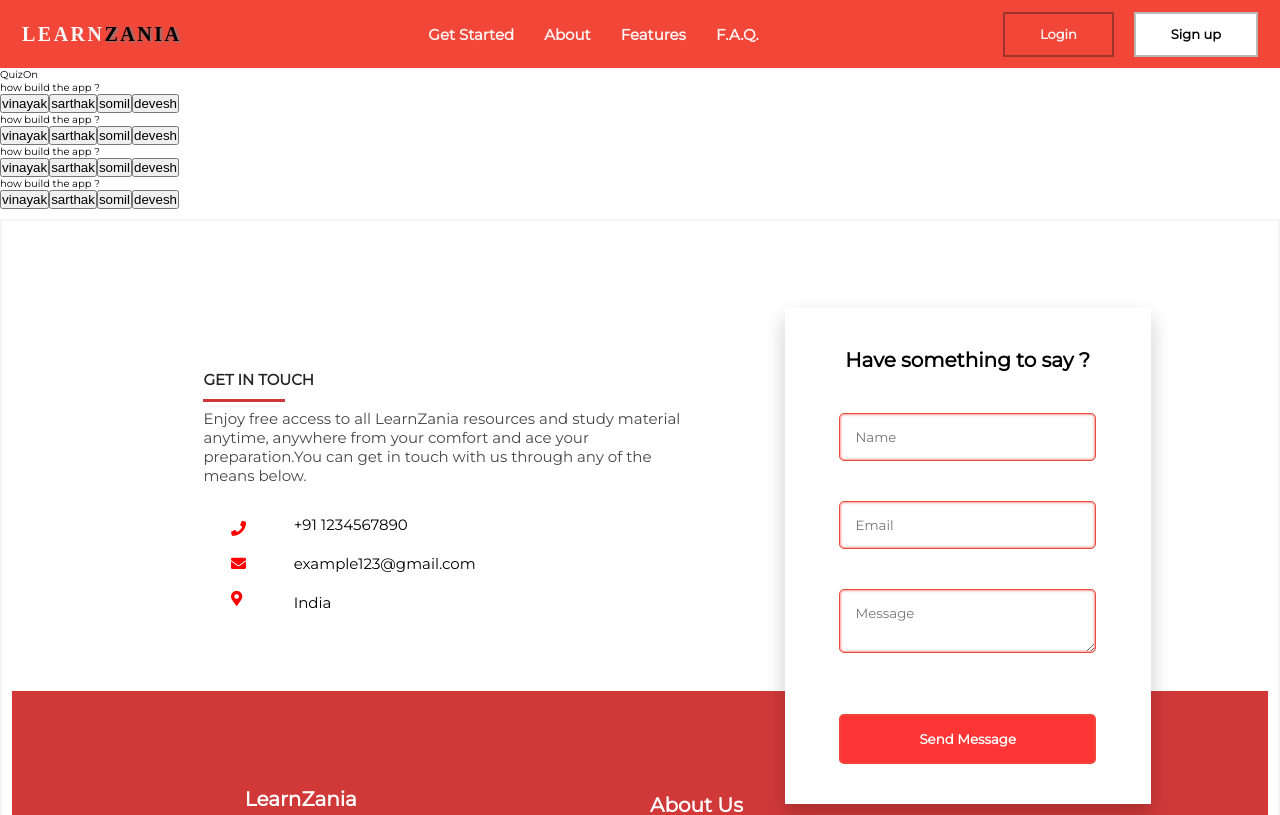
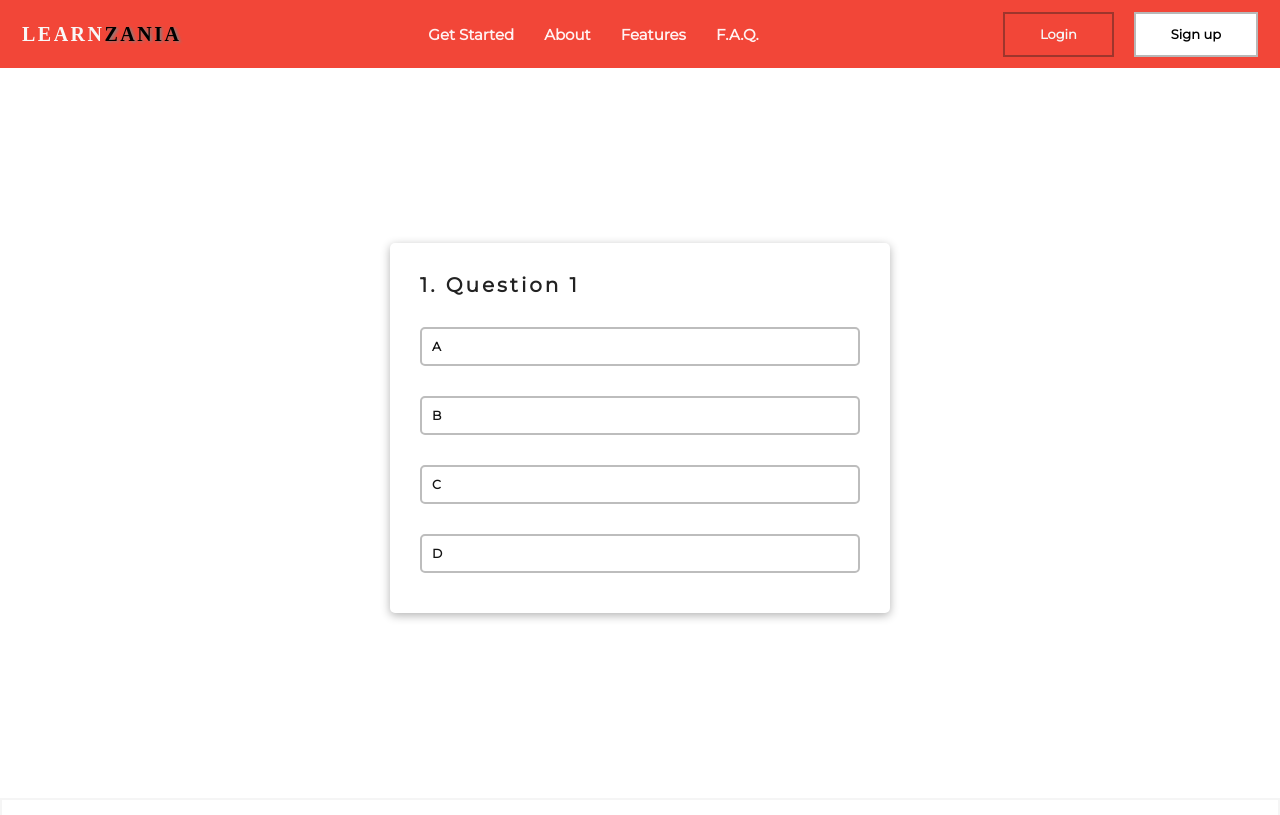
Before and after one commit to Akshima-Ghai/OneEducationalWebsiteForAll, a React (Create React App) app: page /quiz/1 in a window 1280 px wide. Shown: the top 815 px of the page. Built offline with nearby package versions, Linux system fonts and the light colour scheme.

Commit message:
Added Quiz Styling

```diff
--- a/src/App.js
+++ b/src/App.js
@@ -3,14 +3,23 @@ import { Route, Switch } from "react-router";
 import "./App.css";
 import Footer from "./components/Footer/Footer";
 import Layout from "./components/Layout/Layout";
-import { Home, Login, Signup, About, FAQ, Section, SingleQuiz} from "./pages/PageSrc";
+import {
+  Home,
+  Login,
+  Signup,
+  About,
+  FAQ,
+  Section,
+  SingleQuiz,
+  QuizList,
+} from "./pages/PageSrc";
 
 function App() {
   return (
     <Switch>
       <Layout>
         <Route path="/quiz/:qid" exact component={SingleQuiz} />
-        {/* <Route path="/section" exact component={Section} /> */}
+        <Route path="/quiz" exact component={QuizList} />
         <Route path="/section" exact component={Section} />
         <Route path="/about" exact component={About} />
         <Route path="/signup" exact component={Signup} />
--- a/src/components/QuestionBox/QuestionBox.css
+++ b/src/components/QuestionBox/QuestionBox.css
@@ -0,0 +1,46 @@
+.quizbox__container {
+  min-height: 90vh;
+  display: flex;
+  justify-content: center;
+  align-items: center;
+}
+
+.quizbox__main {
+  padding: 3rem;
+  box-shadow: 0 0.25rem 1rem rgba(0, 0, 0, 0.3);
+  border-radius: 5px;
+  min-width: 50rem;
+  min-height: 32.5rem;
+}
+
+.quizbox__main h1 {
+  color: #222222;
+  letter-spacing: 3px;
+  text-transform: capitalize;
+}
+
+.quizbox__main ul {
+  list-style: none;
+  padding: 1rem 0;
+  margin-top: 2rem;
+}
+
+.quizbox__main li {
+  padding: 1rem;
+  border-radius: 5px;
+  border: 2px solid rgb(189, 189, 189);
+  margin-bottom: 3rem;
+  font-weight: bold;
+  font-size: 1.25rem;
+  color: #141414;
+  text-transform: capitalize;
+  cursor: pointer;
+}
+
+.quizbox__main li:hover {
+  box-shadow: 0 0.5rem 0.75rem rgba(0, 0, 0, 0.1);
+}
+
+.quizbox__main li:last-of-type {
+  margin-bottom: 0;
+}
--- a/src/components/QuestionBox/QuestionBox.js
+++ b/src/components/QuestionBox/QuestionBox.js
@@ -1,24 +1,50 @@
-import React, {useState} from "react";
+import React, { useState } from "react";
 import "./QuestionBox.css";
 
-// Function to question inside our app
-const QuestionBox = ({ question, options, selected}) => {
-  const [answer, setAnswer] = useState(options);
+class ListItem extends React.Component {
+  onClickAnswer = () => {
+    this.props.answerCallback(this.props.index);
+  };
+  render() {
+    return (
+      <li
+        onClick={(event) => {
+          event.target.style.backgroundColor = "red";
+          event.target.style.color = "white";
+          setTimeout(() => {
+            event.target.style.backgroundColor = "transparent";
+            event.target.style.color = "#222";
+            this.onClickAnswer();
+          }, 250);
+        }}
+      >
+        {this.props.answerItem}
+      </li>
+    );
+  }
+}
+
+const QuestionBox = (props) => {
   return (
-    <div className="questionBox">
-        <div className="question">{question}</div>
-        {answer.map((text, index) => (
-          <button
-              key={index}
-              className="answerBtn"
-              onClick={()=>{
-                    setAnswer();
-                    selected(text);
-                  }}> {text}
-         </button>
-        ))}
+    <div className="quizbox__container">
+      <div className="quizbox__main">
+        <h1>
+          {props.questionIndex}. {props.questionDatum.prompt}
+        </h1>
+        <ul>
+          {props.answers.map(function (answer, index) {
+            return (
+              <ListItem
+                answerItem={answer}
+                answerCallback={props.answerCallback}
+                index={index}
+              />
+            );
+          }, this)}
+        </ul>
+      </div>
     </div>
-  )
+  );
 };
 
 export default QuestionBox;
--- a/src/components/ResultBox/ResultBox.css
+++ b/src/components/ResultBox/ResultBox.css
@@ -0,0 +1,44 @@
+.resultbox__container {
+  min-height: 90vh;
+  display: flex;
+  justify-content: center;
+  align-items: center;
+}
+
+.resultbox__main {
+  padding: 3rem;
+  box-shadow: 0 0.25rem 1rem rgba(0, 0, 0, 0.3);
+  border-radius: 5px;
+  min-width: 50rem;
+  min-height: 27.5rem;
+  background-color: #f24638;
+  display: flex;
+  flex-direction: column;
+  align-items: center;
+}
+
+.resultbox__main h1 {
+  text-align: center;
+  color: white;
+  margin: 3rem;
+  font-size: 3rem;
+}
+
+.resultbox__main p {
+  text-align: center;
+  font-size: 1.75rem;
+  font-weight: bold;
+  color: white;
+}
+
+.resultbox__main button {
+  margin-top: 3rem;
+  width: 50%;
+  padding: 1rem;
+  border: 2px solid white;
+  border-radius: 5px;
+  background-color: white;
+  color: #f24638;
+  font-weight: bold;
+  cursor: pointer;
+}
--- a/src/components/ResultBox/ResultBox.js
+++ b/src/components/ResultBox/ResultBox.js
@@ -1,11 +1,19 @@
-import React from 'react';
+import React from "react";
 import "./ResultBox.css";
 
-const Result = ({score, playAgain}) => (
-<div className="score-board">
-	<div className="score"> Your score is {score} / 5 correct answer ! ! ! </div>
-	<button className="playBtn" onClick={playAgain} > Play Again </button>
-</div>
-)
+const Result = ({ score, resetQuiz }) => (
+  <div className="resultbox__container">
+    <div className="resultbox__main">
+      <h1>Quiz Finished!</h1>
+      <p>
+        {" "}
+        Your Score : <span>{score.toFixed(2)}%</span>
+      </p>
+      <button type="button" onClick={resetQuiz}>
+        Reset Quiz
+      </button>
+    </div>
+  </div>
+);
 
 export default Result;
--- /dev/null
+++ b/src/pages/Quiz/QuizList/QuizList.js
@@ -0,0 +1,17 @@
+import React from "react";
+import { Link } from "react-router-dom";
+import "./QuizList.css";
+
+const QuizList = () => {
+  return (
+    <section className="quizlist__main">
+      <div className="quizlist__container">
+        <div className="quizlist__quiz--card">
+          <Link to="/quiz/122">Quiz</Link>
+        </div>
+      </div>
+    </section>
+  );
+};
+
+export default QuizList;
--- a/src/pages/Quiz/SingleQuiz/SingleQuiz.js
+++ b/src/pages/Quiz/SingleQuiz/SingleQuiz.js
@@ -1,101 +1,71 @@
-import React, {Component} from "react";
+import React, { Component } from "react";
 import "./SingleQuiz.css";
-import QuestionBox from './../../../components/QuestionBox/QuestionBox';
-import Result from './../../../components/ResultBox/ResultBox';
+import QuestionBox from "./../../../components/QuestionBox/QuestionBox";
+import ResultBox from "./../../../components/ResultBox/ResultBox";
 
-class SingleQuiz extends Component {
-    constructor() {
-        super();
-        this.state = {
-        questionBank: [],
+class SingleQuiz extends React.Component {
+  state = {
+    questionData: [],
+    progress: 0,
     score: 0,
-        responses: 0
   };
+
+  componentDidMount() {
+    this.fetchData();
   }
 
-    // Function to get question from ./question
-    getQuestions = () => {
-        const question = [
-            {
-              question:
-                "how build the app ?",
-              answers: ["vinayak", "sarthak", "somil", "devesh"],
-              correct: "vinayak",
-              questionId: "099099"
-            },
-            {
-              question:
-                "how build the app ?",
-              answers: ["vinayak", "sarthak", "somil", "devesh"],
-              correct: "vinayak",
-              questionId: "093909"
-            },
-            {
-              question:
-                "how build the app ?",
-              answers: ["vinayak", "sarthak", "somil", "devesh"],
-              correct: "vinayak",
-              questionId: "009039"
-            },
-            {
-              question:
-                "how build the app ?",
-              answers: ["vinayak", "sarthak", "somil", "devesh"],
-              correct: "vinayak",
-              questionId: "090089"
-            }]
+  fetchData = () => {
+    let fetchedQuestion = [
+      { prompt: "Question 1", answers: ["a", "b", "c", "d"], correct: 2 },
+      { prompt: "Question 2", answers: ["a", "b", "c", "d"], correct: 0 },
+    ];
 
-        this.setState({questionBank: question});
-
-    };
-
-    // Set state back to default and call function
-    playAgain = () => {
-        this.getQuestions();
-        this.setState({score: 0, responses: 0});
-    };
-
-    // Function to compute scores
-    computeAnswer = (answer, correctAns) => {
-        if (answer === correctAns) {
     this.setState({
-            score: this.state.score + 1
-        });
-        }
-        this.setState({
-        responses: this.state.responses < 5
-            ? this.state.responses + 1
-            : 5
+      questionData: fetchedQuestion,
     });
   };
 
-    // componentDidMount function to get question
-    componentDidMount() {
-        this.getQuestions();
+  checkAnswer = (index) => {
+    var correct = this.state.questionData[this.state.progress].correct;
+    var newScore = 0,
+      newProgress = 0;
+    if (correct === index) {
+      newScore = this.state.score + 1;
+      this.setState({ score: newScore });
+      newProgress = this.state.progress + 1;
+      this.setState({ progress: newProgress });
+    } else {
+      newProgress = this.state.progress + 1;
+      this.setState({ progress: newProgress });
     }
+  };
+
+  resetQuiz = () => {
+    this.setState({ score: 0, progress: 0 });
+  };
 
   render() {
-        return (<div className="container">
-        <div className="title">
-            QuizOn
+    var questionDatum = this.state.questionData[this.state.progress];
+    if (this.state.questionData.length > this.state.progress) {
+      return (
+        <div>
+          <QuestionBox
+            questionIndex={this.state.progress + 1}
+            answers={questionDatum.answers}
+            answerCallback={this.checkAnswer}
+            questionDatum={questionDatum}
+          />
         </div>
-
-        {this.state.questionBank.length > 0 &&
-        this.state.responses < 5 &&
-        this.state.questionBank.map(({question, answers,
-        correct, questionId}) => <QuestionBox question=
-        {question} options={answers} key={questionId}
-        selected={answer => this.computeAnswer(answer, correct)}/>)}
-
-        {
-            this.state.responses === 5
-            ? (<Result score={this.state.score}
-                playAgain={this.playAgain}/>)
-            : null
+      );
+    } else {
+      return (
+        <ResultBox
+          resetQuiz={this.resetQuiz}
+          score={(this.state.score / this.state.questionData.length) * 100}
+        />
+      );
     }
-
-        </div>)
   }
 }
 
-export default SingleQuiz
+export default SingleQuiz;
```
Also changed, not shown: src/pages/PageSrc.js (+8 -7 lines), src/pages/Quiz/QuizList/QuizList.css (added). Lines whose indentation alone changed are shown as unchanged.
